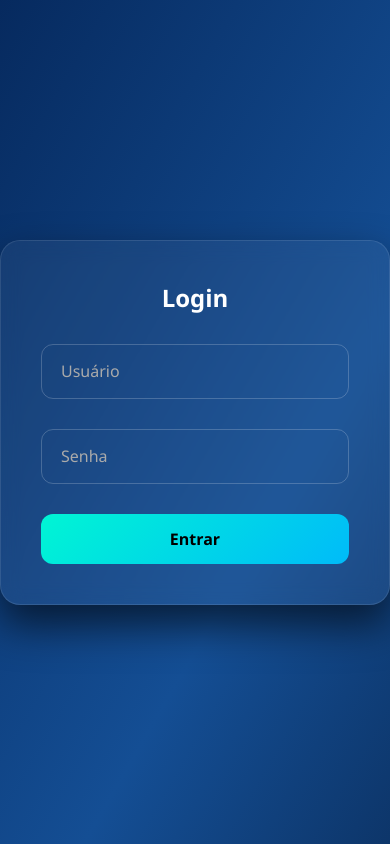
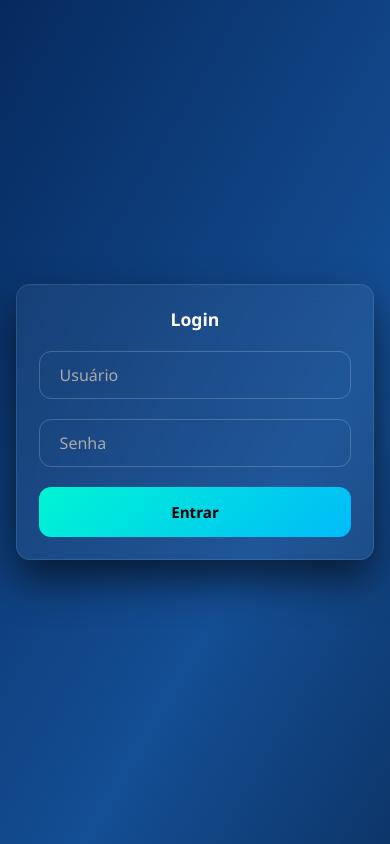
Before and after one commit to Wellington-cardosinhoX/floatingInput, a plain HTML site: page index.html in a window 390 px wide. Drawn offline with Linux system fonts and the light colour scheme.

Commit message:
feat: deixando a tela de login responsiva

```diff
--- a/style.css
+++ b/style.css
@@ -40,7 +40,8 @@
             backdrop-filter: blur(10px);
             padding: 40px;
             border-radius: 20px;
-            width: 400px;
+            width: min(420px, 92%);
+            max-width: 420px;
             box-shadow: 0 20px 40px rgba(0, 0, 0, 0.6);
             border: 1px solid rgba(255, 255, 255, 0.1);
         }
@@ -49,6 +50,7 @@
             text-align: center;
             color: #fff;
             margin-bottom: 30px;
+            font-size: clamp(1.1rem, 3.6vw, 1.6rem);
         }
 
         .input-group {
@@ -64,7 +66,7 @@
             border-radius: 12px;
             padding: 0 15px;
             color: #fff;
-            font-size: 16px;
+            font-size: clamp(0.95rem, 2.6vw, 1rem);
             outline: none;
             transition: 0.3s ease;
         }
@@ -83,14 +85,14 @@
             pointer-events: none;
             transition: 0.3s ease;
             background: transparent;
-            padding: 0 5px;
+            padding: 0 6px;
         }
 
         .input-group input:focus ~ label,
         .input-group input:valid ~ label {
             top: 0;
             font-size: 13px;
-            background: #1a1a1a;
+            background: rgba(255,255,255,0.03);
             color: #00f5d4;
         }
 
@@ -102,7 +104,7 @@
             background: linear-gradient(135deg, #00f5d4, #00bbf9);
             color: #000;
             font-weight: bold;
-            font-size: 16px;
+            font-size: clamp(0.95rem, 2.6vw, 1rem);
             cursor: pointer;
             transition: 0.3s ease;
         }
@@ -111,3 +113,29 @@
             transform: translateY(-3px);
             box-shadow: 0 10px 20px rgba(0, 245, 212, 0.4);
         }
+
+        /* Responsive tweaks */
+        @media (max-width: 480px) {
+            .form {
+                padding: 22px;
+                border-radius: 14px;
+            }
+
+            .input-group {
+                margin-bottom: 20px;
+            }
+
+            .input-group input {
+                height: 48px;
+            }
+
+            .form h2 {
+                margin-bottom: 20px;
+            }
+        }
+
+        @media (min-width: 1440px) {
+            .form {
+                width: 420px;
+            }
+        }
```
